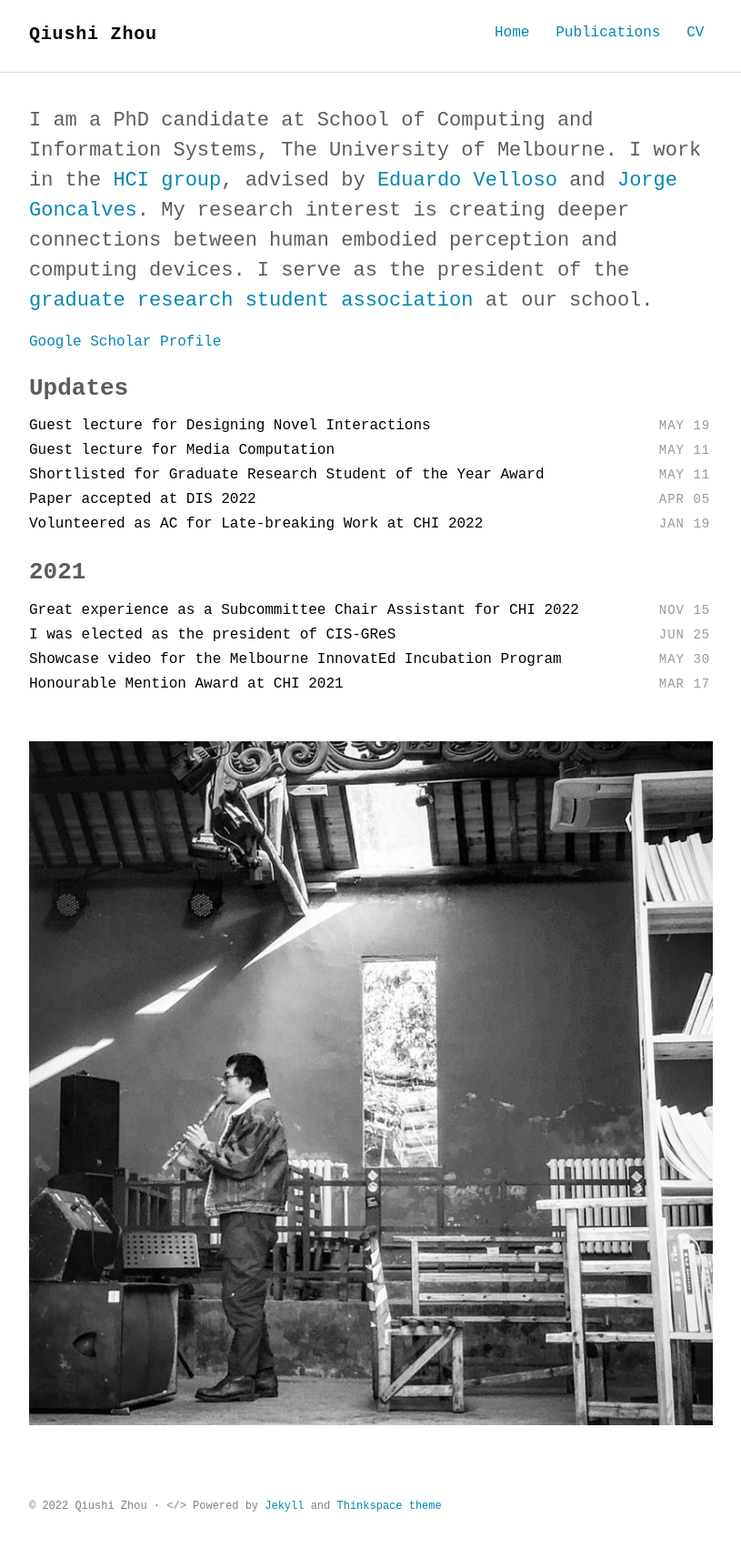
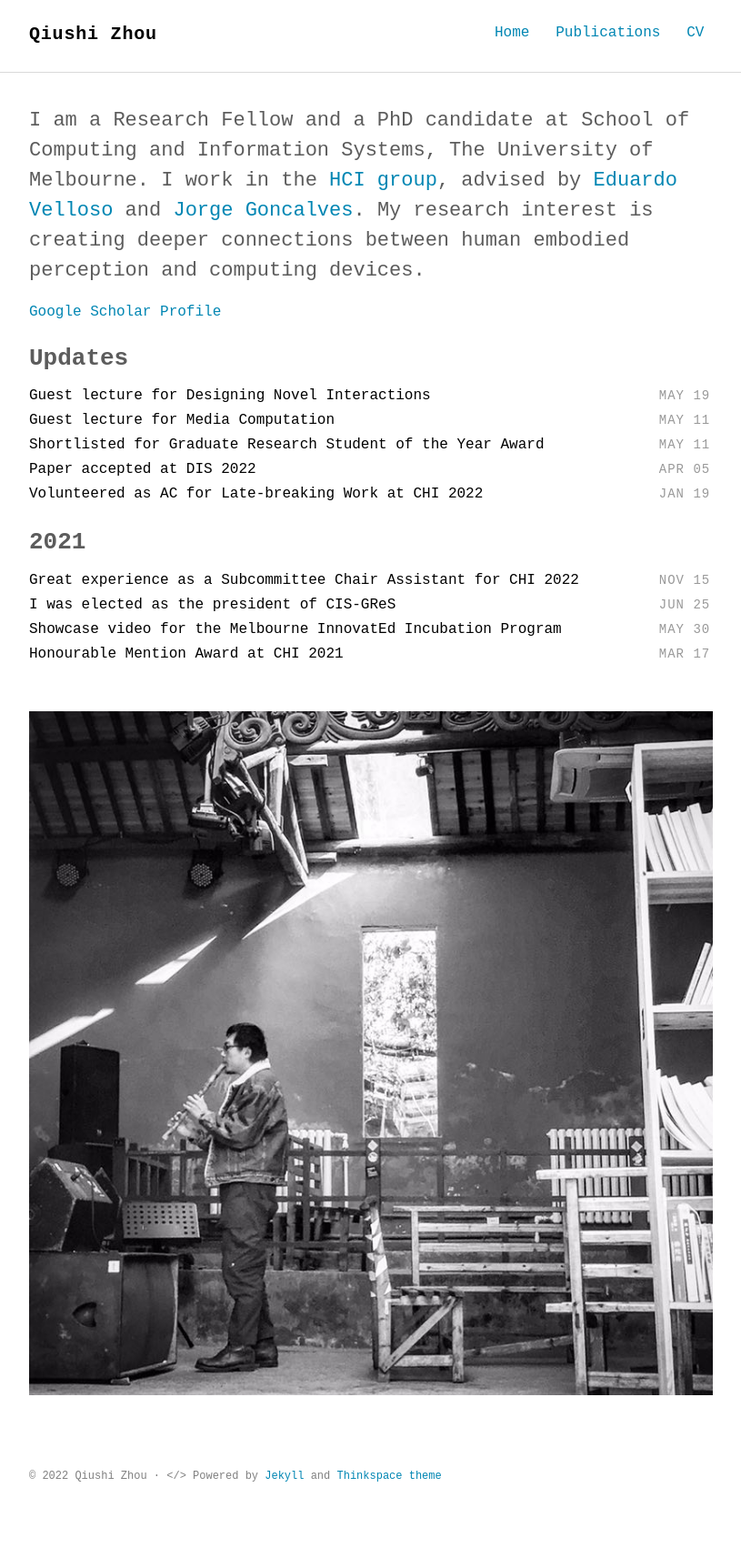
Before and after one commit to qiushi-zhou/qiushi-zhou.github.io, a Jekyll site: the page built from index.html, in a window 1280 px wide. Shown: the whole page at 91% size, without its empty margins (232-1047 px from the left). Built offline with Jekyll 4.4.1, drawn with Linux system fonts in a browser that asks for light colours; some web fonts are replaced; after the commit the page ends 1680 px from its top, so only the background shows below that.

Commit message:
Update intro.html

```diff
--- a/_includes/intro.html
+++ b/_includes/intro.html
@@ -1,7 +1,7 @@
 <section class="intro">
   <div class="container">
     <p class="lead">
-	I am a PhD candidate at School of Computing and Information Systems, The University of Melbourne. I work in the <a href="https://cis.unimelb.edu.au/hci/">HCI group</a>, advised by <a href="https://www.eduardovelloso.com/">Eduardo Velloso</a> and <a href="https://www.jorgegoncalves.com/">Jorge Goncalves</a>. My research interest is creating deeper connections between human embodied perception and computing devices. I serve as the president of the <a href="https://www.cis-gres.org/">graduate research student association</a> at our school.
+	I am a Research Fellow and a PhD candidate at School of Computing and Information Systems, The University of Melbourne. I work in the <a href="https://cis.unimelb.edu.au/hci/">HCI group</a>, advised by <a href="https://www.eduardovelloso.com/">Eduardo Velloso</a> and <a href="https://www.jorgegoncalves.com/">Jorge Goncalves</a>. My research interest is creating deeper connections between human embodied perception and computing devices.
 	</p>
 	<a href="https://scholar.google.com.au/citations?user=a-FggqcAAAAJ&hl=en">Google Scholar Profile</a>
   </div>
```
